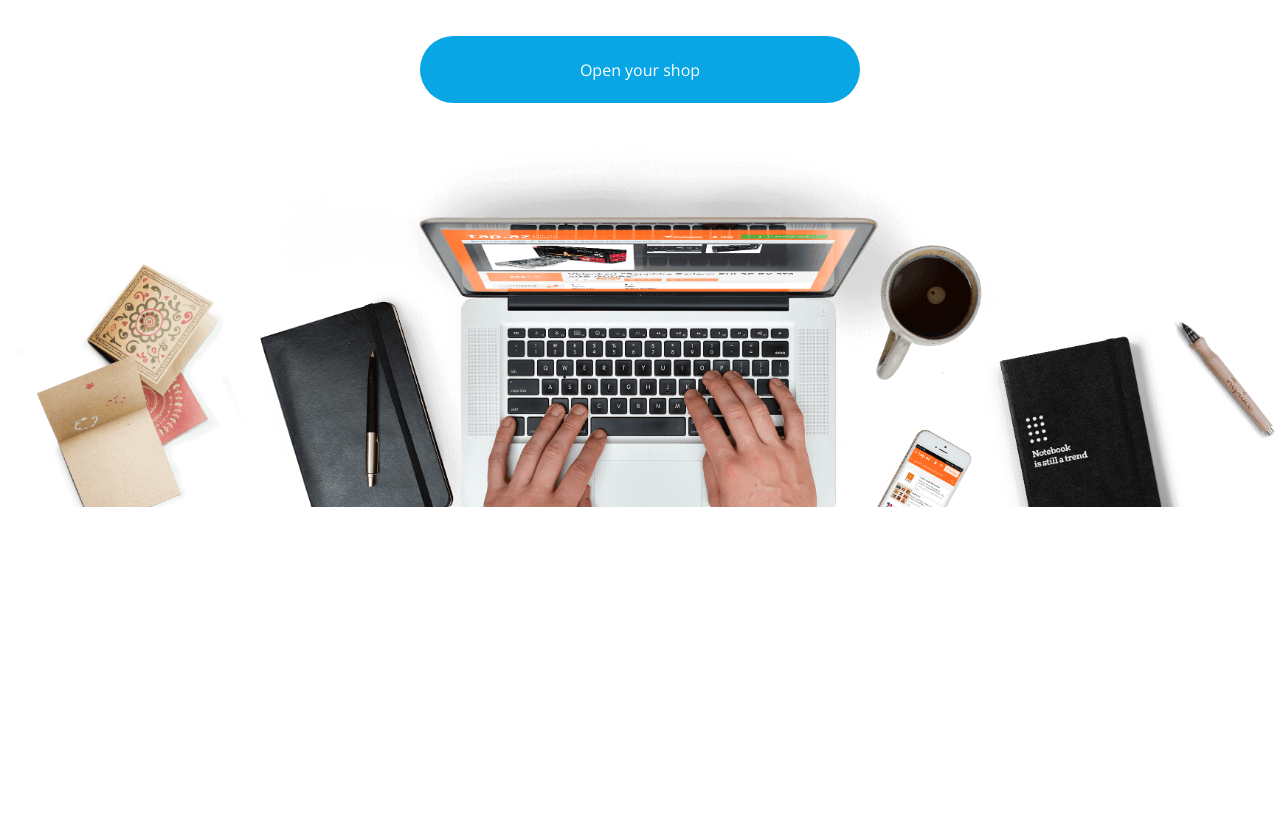
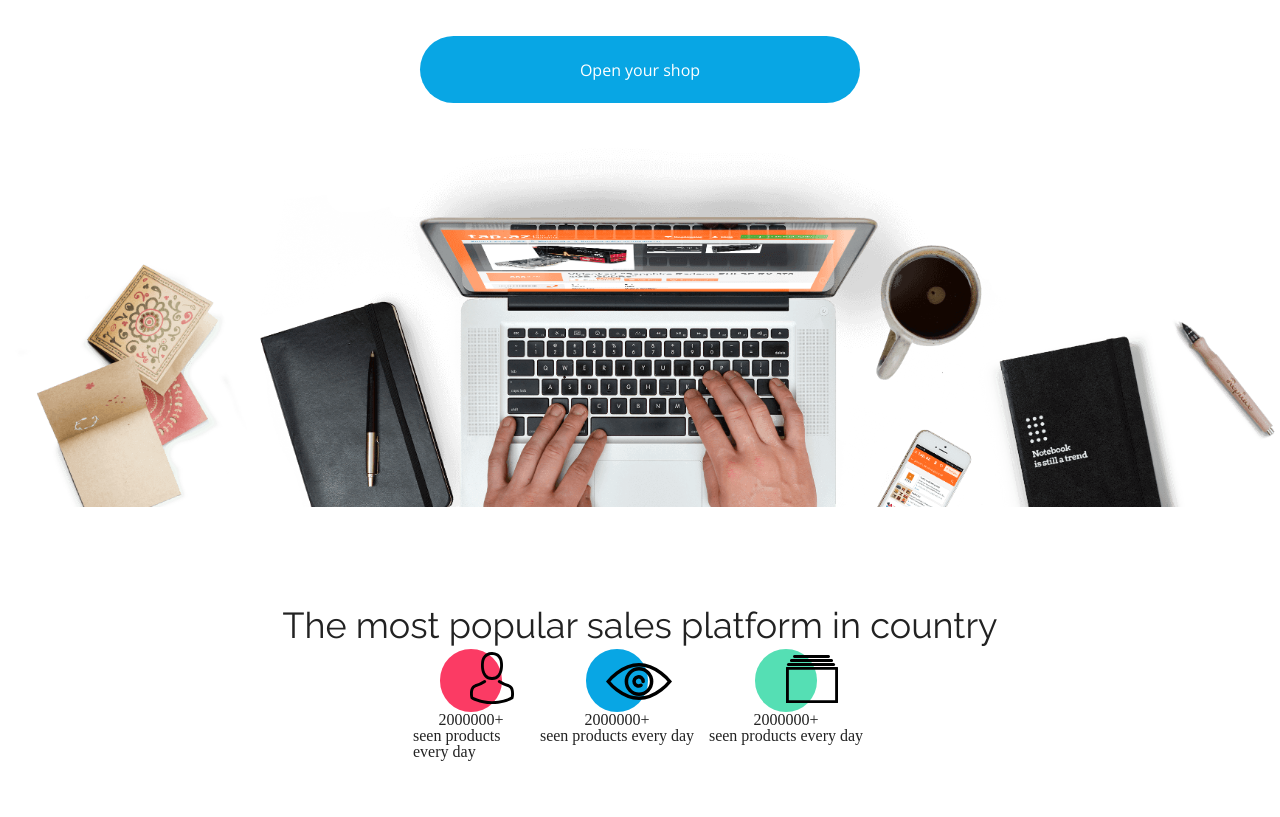
Before and after one commit to Freakando/Warsztat-1-CDL, a plain HTML site: page Zasoby_do_projektu/index.html in a window 1280 px wide. Shown: the part 287-1104 px from the top of the page. Before the commit the page ends 800 px from the top, so only its background shows below. Drawn offline with nearby package versions, Linux system fonts and the light colour scheme.

Commit message:
work on stat section and fixing scaling in opening section

```diff
--- a/Zasoby_do_projektu/css/style.css
+++ b/Zasoby_do_projektu/css/style.css
@@ -22,6 +22,7 @@ body {
 /*-----------------------------HEADER---------------------------*/
 
 .header {
+    width: 100vw;
     background-size: contain;
     margin: 0 auto;
     margin-bottom: calc(200px - 70px);
@@ -36,8 +37,8 @@ body {
     margin: 0 auto;
     padding: 0 auto;
     display: flex;
-    justify-content: space-between;
-    width: 1352px;
+    max-width: 1352px;
+
 }
 
 .header-nav {
@@ -50,6 +51,7 @@ body {
 .header-container, .header-nav {
     display: flex;
     align-items: center;
+    justify-content: space-between;
 }
 
 .logo {
@@ -80,14 +82,15 @@ body {
     border-bottom: 4px solid var(--color-primary);
 }
 
-/*-----------------------------HEADER---------------------------*/
 
 
+/*--------OPENING SECTION-----------*/
 
 .opening-section {
-    margin: 0 auto;
+    margin: 0;
+    margin-bottom: 100px;
     padding: 0 auto;
-    width: 100%;
+    width: 100wv;
     height: 594px;
     background-image: url("../assets/Background.png");
     background-position: bottom;
@@ -101,11 +104,11 @@ body {
     display: flex;
     flex-direction: column;
     align-items: center;
-    width: 1352px;
     justify-content: flex-start;
-
+    padding-bottom: 100px;
 
 }
+
 
 .web-title {
     padding-bottom: 20px;
@@ -132,5 +135,113 @@ body {
     height: 67px;
     border: none;
     border-radius: 50px;
+}
+
+/*------STATISTIC SECTION-----------------*/
+
+.section-statistic {
+    background-size: contain;
+    margin: 0 auto;
+    padding: 0 auto;
+    display: flex;
+    flex-direction: column;
+}
+
+.statistic-container {
+    margin: 0 auto;
+    padding: 0 auto;
+    display: flex;
+    max-width: 1352px;
+}
+
+.title-h2-box {
+    margin: 0 auto;
+    padding: 0 auto;
+    display: flex;
+    height: 42px;
 
 }
+
+.stat-title {
+    width: 750px;
+    height: 42px;
+    font-family: "Raleway", "san-serif";
+    font-weight: 400;
+    font-size: 36px;
+    color: car(--color-black);
+    text-align: center;
+
+}
+
+/*-----SECTION STATISTICS: ICON COLUMNS-------------*/
+
+.box-container {
+    margin: 0 auto;
+    padding: 0 auto;
+    display: flex;
+    justify-content: center;
+}
+
+.icon-box {
+    display: flex;
+    justify-content: center;
+}
+
+.stat-column {
+    display: flex;
+    flex-direction: column;
+    align-items: center;
+}
+
+.column-1 {
+    height: 140px;
+    width: 116px;
+}
+
+.column-2 {
+    height: 167px;
+    width: 176px;
+}
+
+.column-3 {
+    height: 168px;
+    width: 162px;
+}
+
+.circle {
+    width: 62.71px;
+    height: 62.71px;
+    border-radius: 50%;
+    position: relative;
+}
+
+.red-circle {
+    background-color: var(--color-redish);
+}
+
+.blue-circle {
+    background-color: var(--color-primary);
+}
+
+.green-circle {
+    background-color: var(--color-green);
+}
+
+.icon-image {
+    position: absolute;
+}
+
+.person-img {
+    padding-left: calc(62.71px / 2 - 1px);
+    padding-top: 3px;
+}
+
+.eye-img {
+    padding-left: calc(62.71px - 42px);
+    padding-top: 14.25px;
+}
+
+.catalog-img {
+    padding-left: calc(62.71px / 2);
+    padding-top: 6px;
+}
--- a/Zasoby_do_projektu/index.html
+++ b/Zasoby_do_projektu/index.html
@@ -20,7 +20,7 @@
 <body>
 
 
-<!--------------------------HEADER------------------------------------->
+<!--------------START------------HEADER-----------START-------------------------->
     <header class="header">
         <div class="header-container container">
             <a href="#" class="logo">BestShop</a>
@@ -42,12 +42,16 @@
             </nav>
         </div>
     </header>
-<!--------------------------HEADER----------------------->
 
 
-    <Section class="opening-section">
+<!--------OPENING SECTION------------>
+
+
+
+    <section class="opening-section">
 
         <div class="openign-container">
+
             <div class="h1-container">
                 <h1 class="web-title">sell more!</h1>
             </div>
@@ -61,6 +65,87 @@
             </div>
 
         </div>
-    </Section>
+    </section>
+
+<!-----------------STATISTICS SECTION------------------->
+
+    <section class="section-statistic">
+        <div class="statistic-container">
+            <div class="title-h2-box">
+                <h2 class="stat-title">The most popular sales platform in country</h2>
+            </div>
+        </div>
+
+
+        <!-----SECTION STATISTICS: ICON COLUMNS------->
+        <div class="box-container">
+            <div class="icon-box">
+
+
+                <!--column 1-->
+                <div class="stat-column column-1">
+                    <div class="img-1-box">
+                        <div class="red-circle circle">
+                            <img src="/Zasoby_do_projektu/assets/Person.svg" class="person-img icon-img">
+                        </div>
+                    </div>
+
+                    <div class="stat-number-box">
+                        <p>2000000+</p>
+                    </div>
+
+                    <div class="stat-text-box">
+                        <p>seen products every day</p>
+                    </div>
+
+                </div>
+
+                <!--column 2--->
+                 <div class="stat-column column-2">
+                    <div class="img-2-box">
+                        <div class="blue-circle circle">
+                            <img src="/Zasoby_do_projektu/assets/Eye.svg" class="eye-img icon-image">
+                        </div>
+                    </div>
+
+                    <div class="stat-number-box">
+                        <p>2000000+</p>
+                    </div>
+
+                    <div class="stat-text-box">
+                        <p>seen products every day</p>
+                    </div>
+
+                </div>
+
+
+                <!--column 3-->
+                 <div class="stat-column column-3">
+                    <div class="img-3-box">
+                        <div class="green-circle circle">
+                            <img src="/Zasoby_do_projektu/assets/Catalog.svg" class="catalog-img icon-image">
+                        </div>
+                    </div>
+
+                    <div class="stat-number-box">
+                        <p>2000000+</p>
+                    </div>
+
+                    <div class="stat-text-box">
+                        <p>seen products every day</p>
+                    </div>
+
+                </div>
+
+            </div>
+
+
+        </div>
+    </section>
+
+
+
+
+
 </body>
 </html>
```
